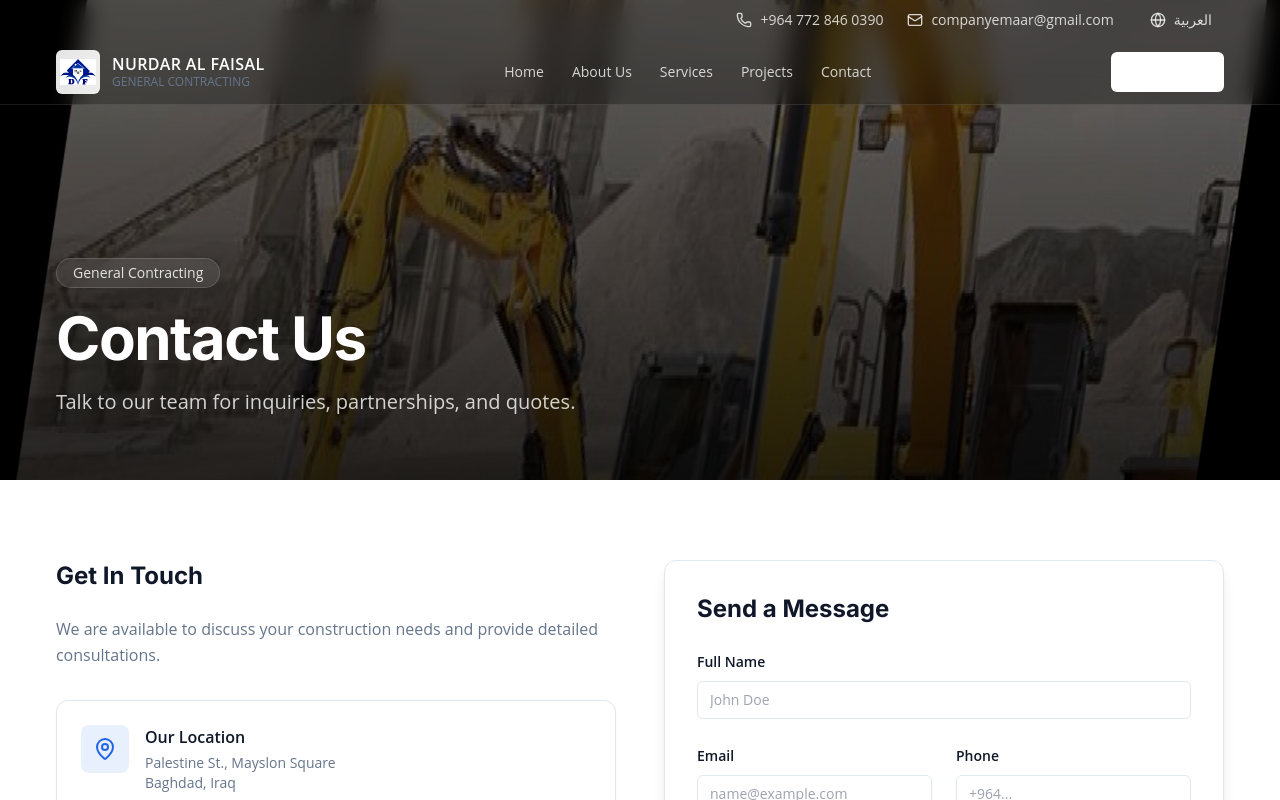
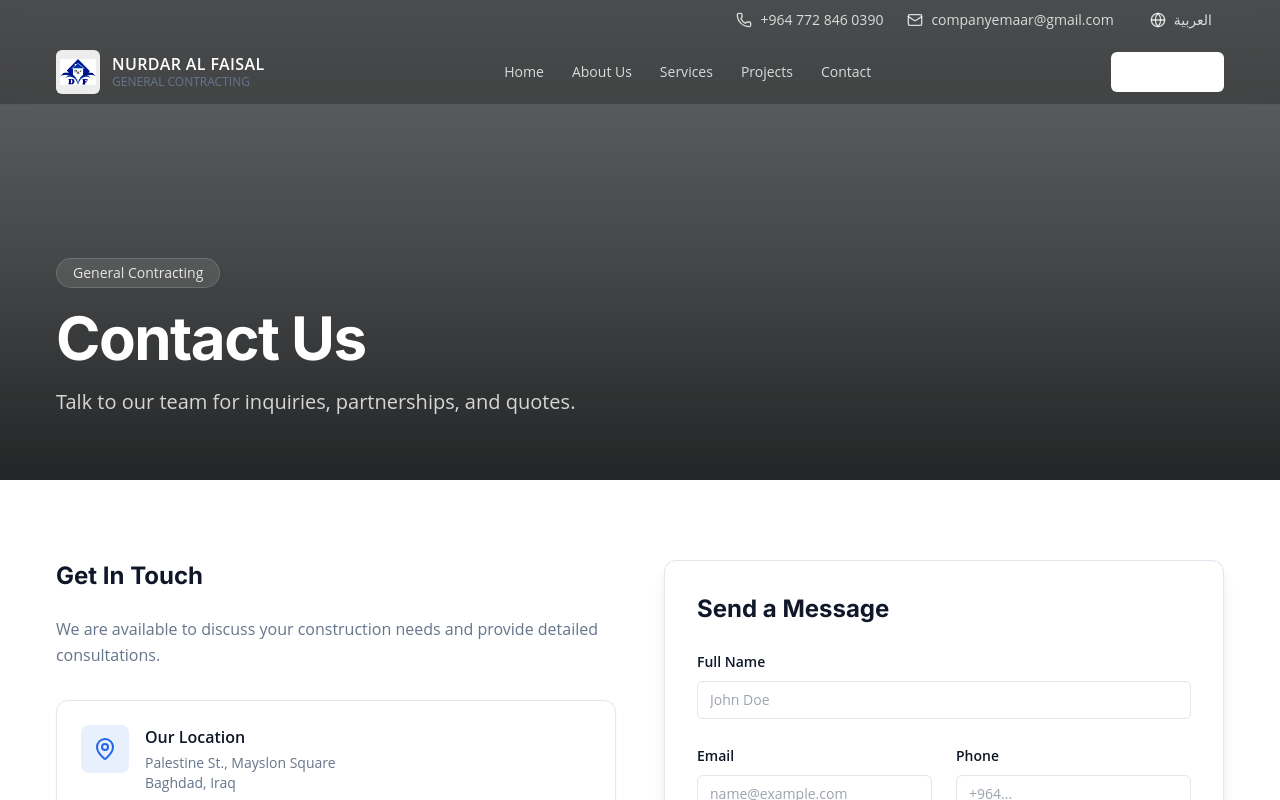
Before and after one commit to baridmohammed2025/nurdur-site, a React (Vite) app: page /contact in a window 1280 px wide. Shown: the top 800 px of the page. Built offline with nearby package versions, Linux system fonts and the light colour scheme.

Commit message:
Add files via upload

```diff
--- a/src/pages/about.tsx
+++ b/src/pages/about.tsx
@@ -4,6 +4,8 @@ import { PageHero } from "@/components/layout/page-hero";
 import { CheckCircle2 } from "lucide-react";
 import { motion } from "framer-motion";
 import { useLanguage, translations } from "@/lib/i18n";
+
+import aboutHeroImage from "@assets/hero-bg.jpg";
 
 export default function About() {
   const { language } = useLanguage();
@@ -20,6 +22,7 @@ export default function About() {
           titleAr="من نحن"
           subtitleEn="Company overview, values, and capabilities."
           subtitleAr="نبذة عن الشركة وقيمها وقدراتها."
+          backgroundImage={aboutHeroImage}
         />
 
         <section className="py-20">
--- a/src/pages/contact.tsx
+++ b/src/pages/contact.tsx
@@ -8,6 +8,8 @@ import { Card, CardContent } from "@/components/ui/card";
 import { Phone, Mail, MapPin, Clock } from "lucide-react";
 import { motion } from "framer-motion";
 import { useLanguage, translations } from "@/lib/i18n";
+
+import contactHeroImage from "@assets/generated_images/substation.jpg";
 
 export default function Contact() {
   const { language } = useLanguage();
@@ -30,6 +32,7 @@ export default function Contact() {
           titleAr="تواصل معنا"
           subtitleEn="Talk to our team for inquiries, partnerships, and quotes."
           subtitleAr="تواصل مع فريقنا للاستفسارات والشراكات وطلبات عروض الأسعار."
+          backgroundImage={contactHeroImage}
         />
 
         <section className="py-20">
--- a/src/pages/projects.tsx
+++ b/src/pages/projects.tsx
@@ -5,6 +5,8 @@ import { Card, CardContent } from "@/components/ui/card";
 import { Badge } from "@/components/ui/badge";
 import { motion } from "framer-motion";
 import { useLanguage, translations } from "@/lib/i18n";
+
+import blueprintImage from "@assets/generated_images/blueprint.jpg";
 
 export default function Projects() {
   const { language } = useLanguage();
@@ -24,6 +26,7 @@ export default function Projects() {
           titleAr="المشاريع"
           subtitleEn="Selected works across construction, infrastructure, and electrical projects."
           subtitleAr="نماذج من أعمالنا في البناء والبنى التحتية والمشاريع الكهربائية."
+          backgroundImage={blueprintImage}
         />
 
         <section className="py-20">
--- a/src/pages/services.tsx
+++ b/src/pages/services.tsx
@@ -28,6 +28,7 @@ export default function Services() {
           titleAr="خدماتنا"
           subtitleEn="Integrated contracting, civil engineering, and electrical solutions."
           subtitleAr="حلول متكاملة للمقاولات والهندسة المدنية والأعمال الكهربائية."
+          backgroundImage={excavatorImage}
         />
 
         <section className="py-20 overflow-hidden">
```
